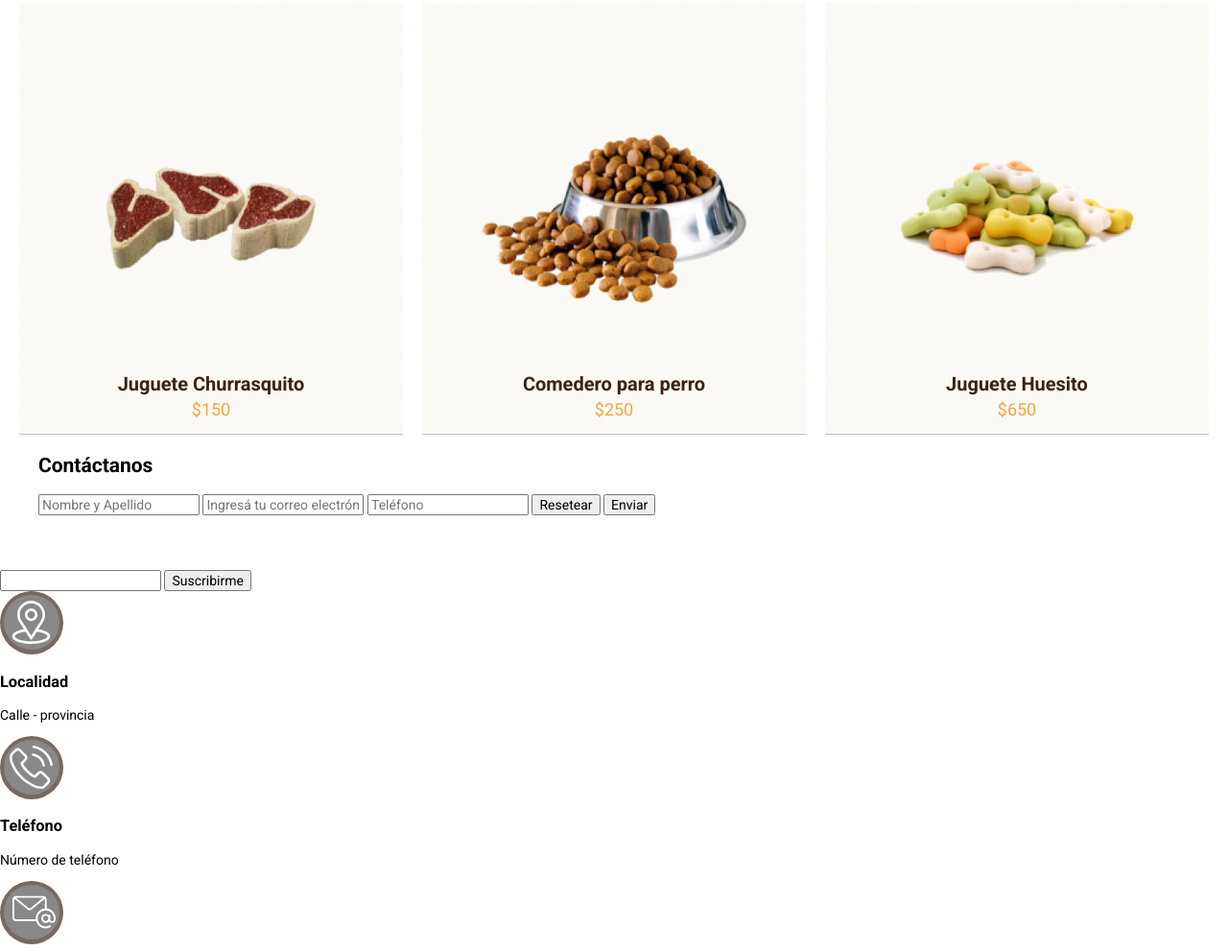
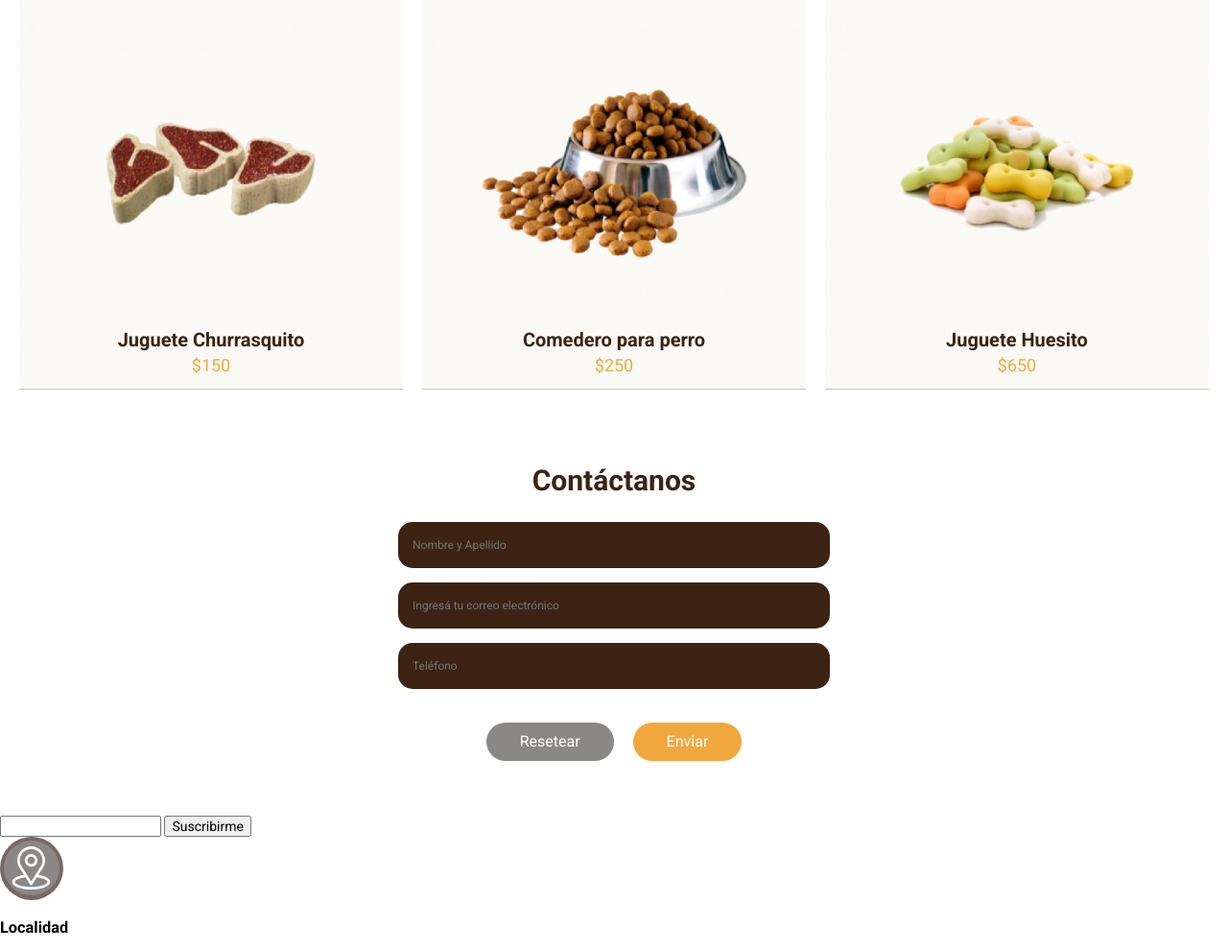
Before and after one commit to JorgeDevmm/personal-petshop, a plain HTML site: page index.html in a window 1280 px wide. Shown: the part 1303-2293 px from the top of the page at 96% size. Drawn offline with nearby package versions, Linux system fonts and the light colour scheme.

Commit message:
Agregando css a la sección contactanos

```diff
--- a/css/estilos.css
+++ b/css/estilos.css
@@ -1,8 +1,9 @@
 :root {
   --negro: #222222;
   --gris: #666666;
+  --gris-claro: #8a8787;
   --primario: #ffffec;
-  --blanco: #fff;
+  --blanco: #ffffff;
   --marron: #3c2313;
   --celeste-pastel: #84b6f4;
   --verde-pastel: #77dd77;
@@ -125,7 +126,7 @@ body {
 .banner__heading {
   background-color: var(--blanco);
   display: inline-block;
-  padding: 2rem 1rem;
+  padding: 1.5rem 1rem;
   font-weight: 400;
   font-size: 5.7rem;
   border-radius: 1rem;
@@ -158,15 +159,17 @@ body {
 
 .destacados__imagen {
   height: 10rem;
+  margin-bottom: 1rem;
 }
 
 .destacados__heading {
   color: var(--marron);
   font-size: 6rem;
+  margin-top: 0;
 }
 
 .destacados__texto {
-  font-size: 2.8rem;
+  font-size: 2.5rem;
   color: var(--gris);
   margin-top: 0;
 }
@@ -177,6 +180,7 @@ body {
   display: flex;
   gap: 2rem;
   justify-content: center;
+  margin-bottom: 5rem;
 }
 
 .producto {
@@ -208,3 +212,63 @@ body {
   font-weight: 500;
   margin-top: 0;
 }
+
+/* contactanos */
+.contactanos {
+  display: flex;
+  flex-direction: column;
+}
+.contactanos__heading {
+  text-align: center;
+  color: var(--marron);
+  font-size: 3rem;
+}
+
+.formulario {
+  display: flex;
+  flex-direction: column;
+  align-items: center;
+  gap: 1.5rem;
+}
+
+.formulario__nombre,
+.formulario__correo,
+.formulario__telefono {
+  height: 4.8rem;
+  width: 45rem;
+  border-radius: 1.5rem;
+  background-color: var(--marron);
+  font-size: 1.2rem;
+  padding-left: 1.5rem;
+  color: var(--blanco);
+  border: none;
+}
+
+.formulario__telefono {
+  margin-bottom: 2rem;
+}
+
+.botones {
+  display: flex;
+  gap: 2rem;
+}
+
+.botones__resetear,
+.botones__enviar {
+  display: flex;
+  align-items: center;
+  border: 0;
+  padding: 2rem 3.5rem;
+  height: 4rem;
+  border-radius: 5rem;
+  font-size: 1.6rem;
+}
+
+.botones__resetear {
+  background-color: var(--gris-claro);
+  color: var(--blanco);
+}
+.botones__enviar {
+  background-color: var(--anaranjado-claro);
+  color: var(--blanco);
+}
--- a/index.html
+++ b/index.html
@@ -137,14 +137,28 @@
       </section>
 
       <section class="contactanos">
-        <h2>Contáctanos</h2>
-        <form action="">
-          <input type="text" placeholder="Nombre y Apellido" />
-          <input type="text" placeholder="Ingresá tu correo electrónico" />
-          <input type="text" placeholder="Teléfono" />
+        <h2 class="contactanos__heading">Contáctanos</h2>
+        <form class="formulario" action="">
+          <input
+            class="formulario__nombre"
+            type="text"
+            placeholder="Nombre y Apellido"
+          />
+          <input
+            class="formulario__correo"
+            type="text"
+            placeholder="Ingresá tu correo electrónico"
+          />
+          <input
+            class="formulario__telefono"
+            type="text"
+            placeholder="Teléfono"
+          />
 
-          <input type="submit" value="Resetear" />
-          <input type="submit" value="Enviar" />
+          <div class="botones">
+            <button class="botones__resetear" type="submit">Resetear</button>
+            <button class="botones__enviar" type="submit">Enviar</button>
+          </div>
         </form>
       </section>
     </main>
```
